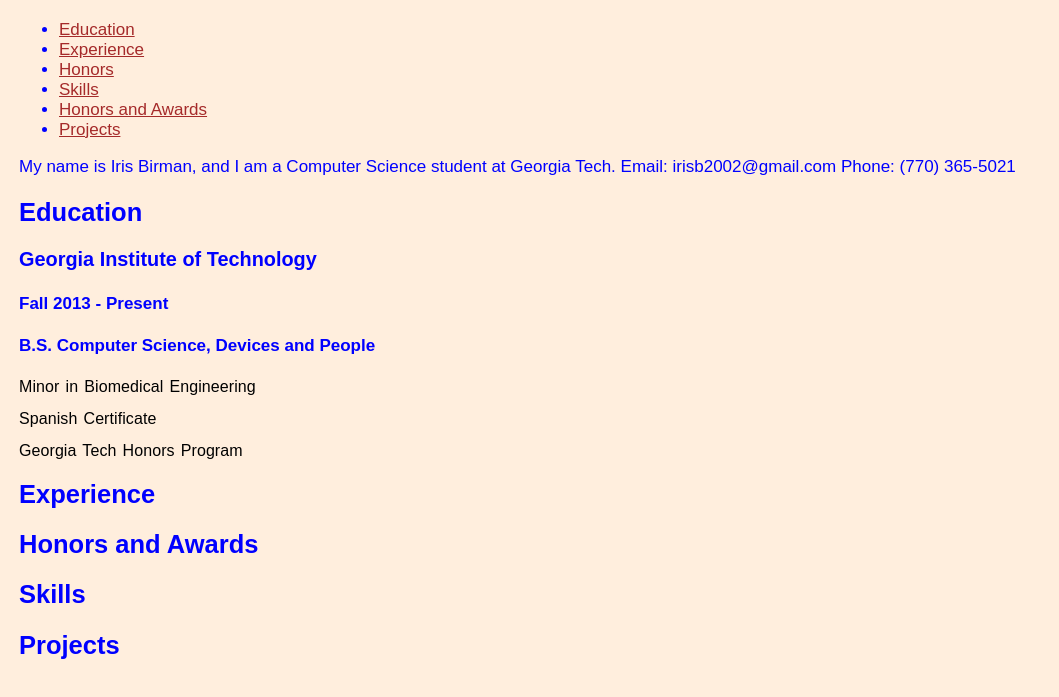
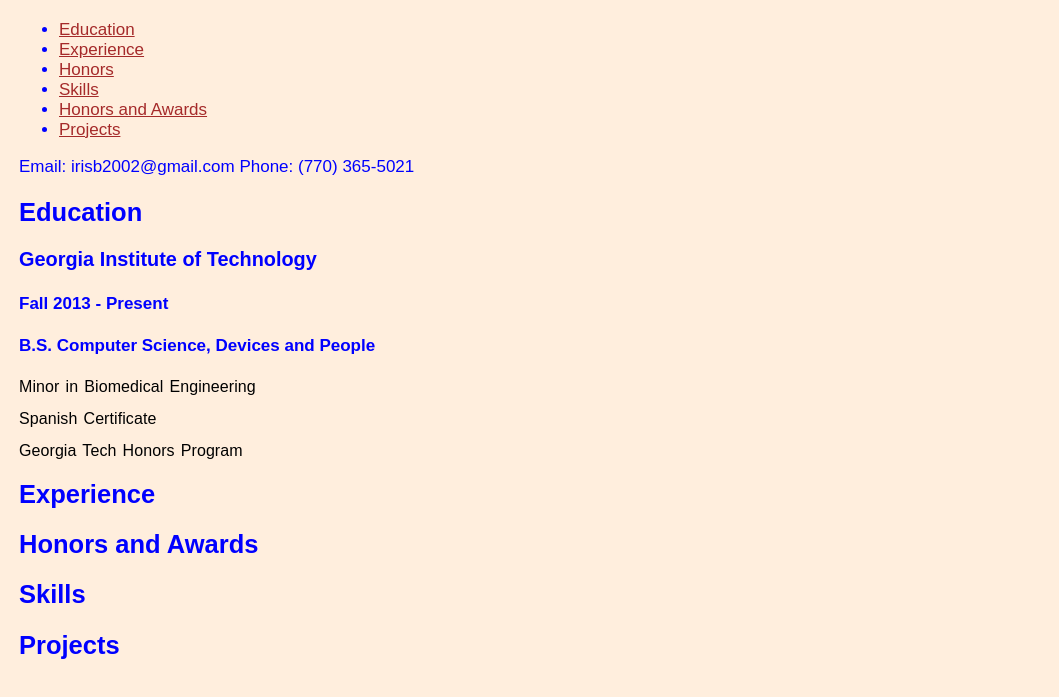
Before and after one commit to iflowerCS/iflowerCS, a plain HTML site: page index.html in a window 1280 px wide. Shown: the part 61-758 px from the top of the page, without its empty margins (0-1059 px from the left). Drawn offline with Linux system fonts and the light colour scheme.

Commit message:
more stylistic stuff

```diff
--- a/index.html
+++ b/index.html
@@ -20,10 +20,6 @@
 
 </ul>
 </header>
-
-
-
-My name is Iris Birman, and I am a Computer Science student at Georgia Tech.
 
 Email: irisb2002@gmail.com
 Phone: (770) 365-5021
```
